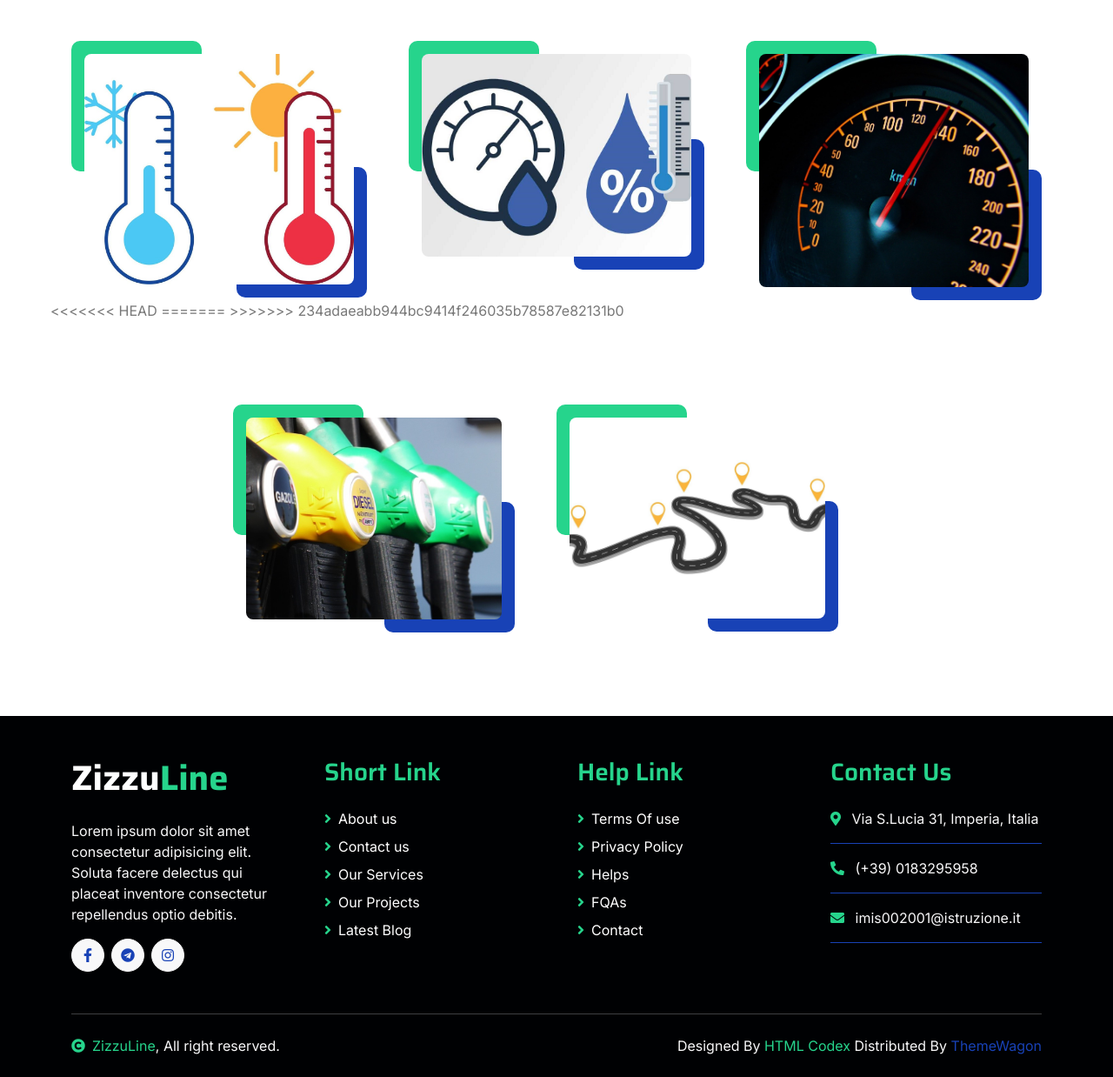
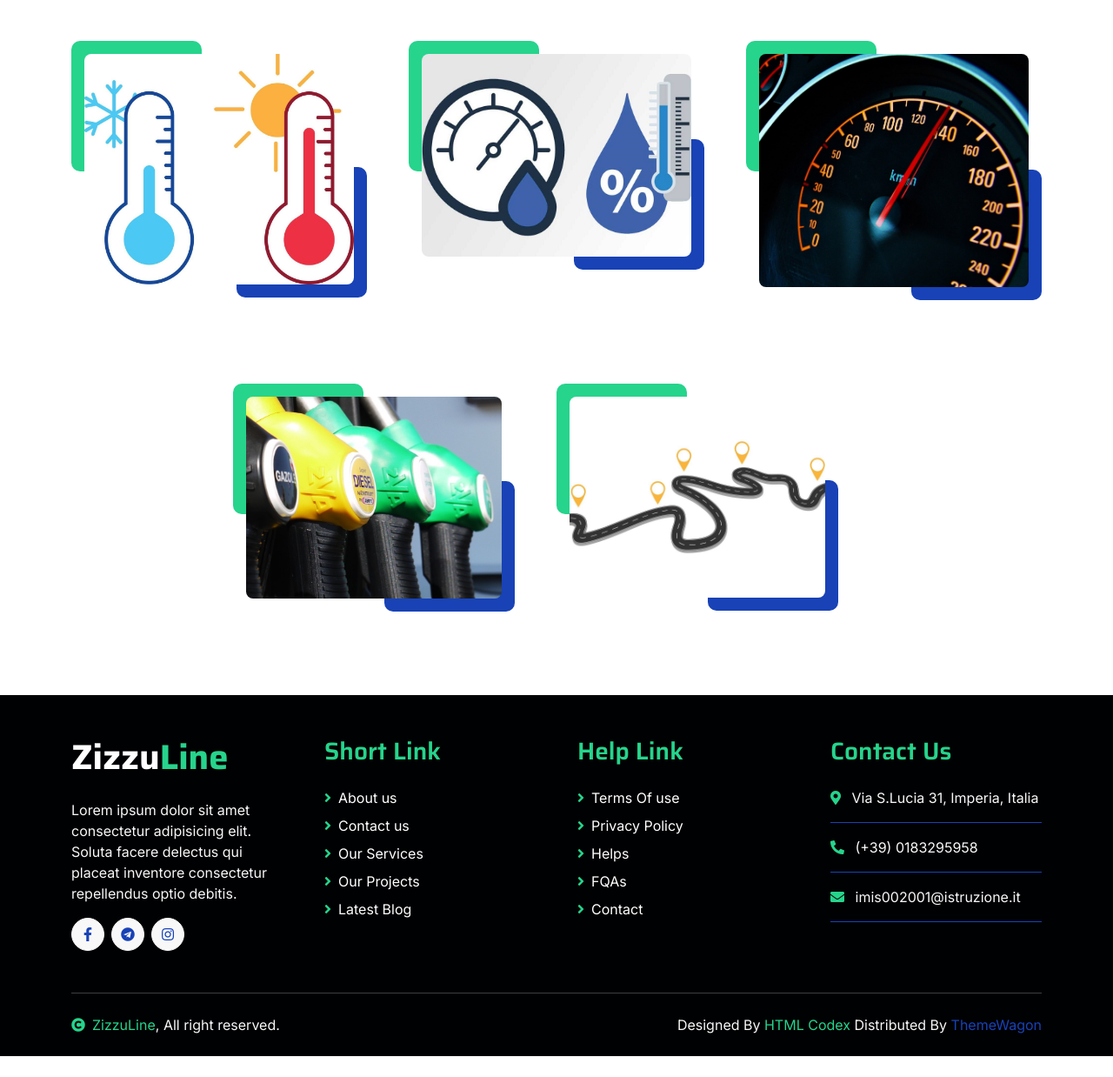
Before and after one commit to ZizzuLine/WebServer, a PHP site: page / in a window 1280 px wide. Shown: the part 1851-3089 px from the top of the page at 87% size. After the commit the page ends 3065 px from the top, so only its background shows below. Run offline with PHP 8.4, Linux system fonts and the light colour scheme; some libraries are stand-ins or nearby versions.

Commit message:
fixed bug di ach

```diff
--- a/index.php
+++ b/index.php
@@ -180,19 +180,8 @@
                         <div class="project-img">
                             <img src="img/temperatura.jpg" class="img-fluid w-100 rounded" alt="">
                             <div class="project-content">
-<<<<<<< HEAD
                                 <a class="text-center">
                                     <h4 class="text-secondary">Temperatura</h4>
-=======
-
-                                <a href="src/bus.php" class="text-center">
-
-                                <a class="text-center">
-                                    <h4 class="text-secondary">Temperatura</h4>
-                                <a href="graphic.php?id_argument=id1" class="text-center" onclick="event.stopPropagation();">
-                                    <h4 class="text-secondary">Rfid</h4>
-                                    <p class="m-0 text-white"></p>
->>>>>>> 234adaeabb944bc9414f246035b78587e82131b0
                                 </a>
                             </div>
                         </div>
@@ -223,10 +212,6 @@
                         </div>
                     </div>
                 </div>
-<<<<<<< HEAD
-=======
-
->>>>>>> 234adaeabb944bc9414f246035b78587e82131b0
                 <div class="row justify-content-center g-5">
                     <div class="col-md-6 col-lg-4 wow fadeIn" data-wow-delay=".3s">
                         <div class="project-item" onclick="window.location.href='src/bus.php';" style="cursor:pointer;">
```
